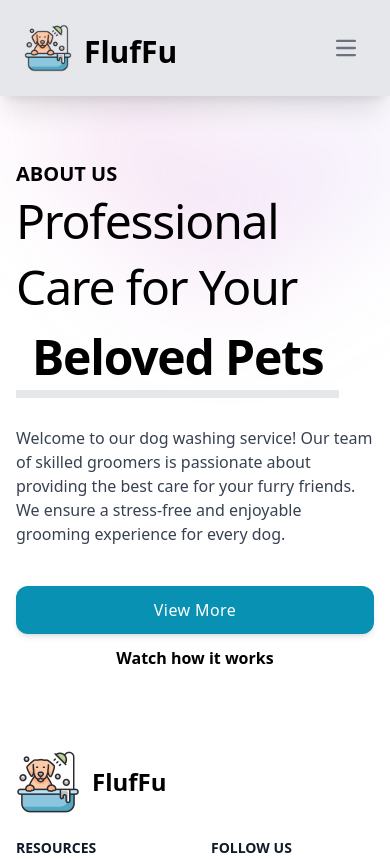
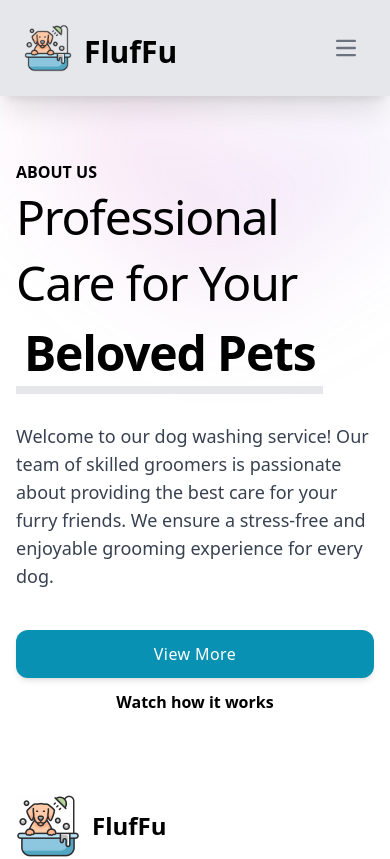
Before and after one commit to haruntoker/react-dog-grooming-website, a React (Vite) app: page /about-us in a window 390 px wide. Shown: the top 859 px of the page. Built offline with nearby package versions, Linux system fonts and the light colour scheme; a web font is replaced by a local one.

Commit message:
about us page mobile version fixed.

```diff
--- a/src/pages/AboutUs.jsx
+++ b/src/pages/AboutUs.jsx
@@ -4,12 +4,10 @@ import dogImg from '../assets/dog-5.png'
 export default function AboutUs() {
   return (
     <div>
-      <div className="max-w-screen dark:text-white relative flex items-center justify-center overflow-hidden">
+      <div className="max-w-screen dark:text-white relative flex items-center  justify-center overflow-hidden">
         <div className="relative mx-auto h-full px-4 sm:max-w-xl md:max-w-full max-w-screen-4xl md:px-24 lg:px-8">
-        <div
-        className="absolute inset-x-0 top-[-10rem] -z-10 transform-gpu overflow-hidden blur-3xl sm:top-[-20rem]"
-        aria-hidden="true"
-      >
+          {/* background item */}
+        <div className="absolute inset-x-0 top-[-10rem] -z-10 transform-gpu overflow-hidden blur-3xl sm:top-[-20rem]" aria-hidden="true">
         <div
           className="relative left-1/2 -z-10 aspect-[1155/678] w-[36.125rem] max-w-none -translate-x-1/2 rotate-[30deg] bg-gradient-to-tr from-[#ff80b5] to-[#9089fc] opacity-30 sm:left-[calc(50%-40rem)] sm:w-[72.1875rem]"
           style={{
@@ -18,18 +16,16 @@ export default function AboutUs() {
           }}
         />
       </div>
-          <div className="flex flex-col items-center justify-between lg:flex-row py-16">
+          <div className="flex flex-col items-center  justify-between lg:flex-row py-16">
             <div className="relative">
-              <div className="absolute top-0 -left-48 z-0 opacity-50">
-                {/* <img src={dogImg} className="w-36 z-0 h-full object-fill fill-y text-y"/> */}
-              </div>
+
               <div className="lg:max-w-4xl lg:pr-5 relative md:ml-24">
-                <p className="flex text-xl font-bold uppercase ">About Us</p>
+                <p className="flex lg:text-9xl md:text-5xl lg:my-16 sm:text-2xl font-bold uppercase ">About Us</p>
                 <h2 className="mb-6 max-w-lg text-5xl font-light leading-snug tracking-tight text-g1 sm:text-7xl sm:leading-snug">
                   Professional Care for Your
-                  <span className="my-1 inline-block border-b-8 border-g4 px-4 font-bold text-g4 animate__animated animate__flash">Beloved Pets</span>
+                  <span className="my-1 inline-block border-b-8 border-g4 px-2 font-bold text-g4 animate__animated animate__flash">Beloved Pets</span>
                 </h2>
-                <p className="text-base text-gray-700 dark:text-gray-300 ">
+                <p className=" text-gray-700 dark:text-gray-300 text-lg">
                   Welcome to our dog washing service! Our team of skilled groomers is passionate about providing the best care for your furry friends. We ensure a stress-free and enjoyable grooming experience for every dog.
                 </p>
                 <div className="mt-10 flex flex-col items-center md:flex-row">
@@ -49,7 +45,8 @@ export default function AboutUs() {
             </div>
           </div>
         </div>
-        <div className="hidden md:block md:text-9xl sm:text-wrap sm:text-center absolute top-8 left-1/3  text-g/10 ">About Us</div>
+
+
       </div>
     </div>
   );
```
Also changed, not shown: 4 other files (tests, documents, lock files or other folders).
